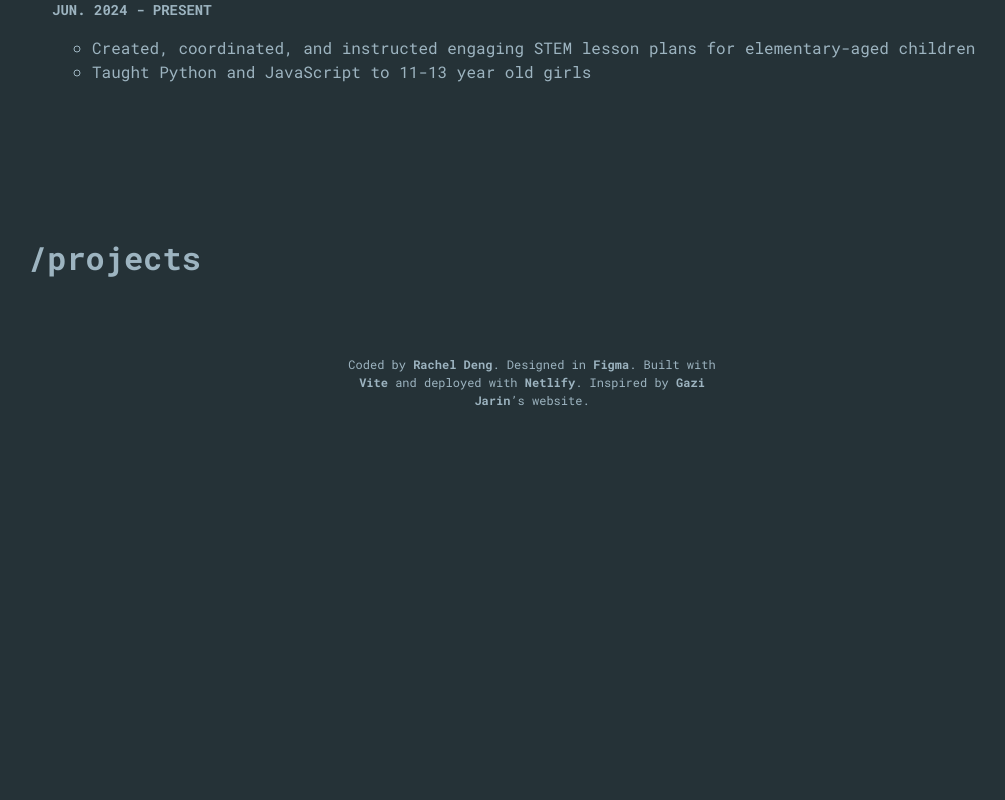
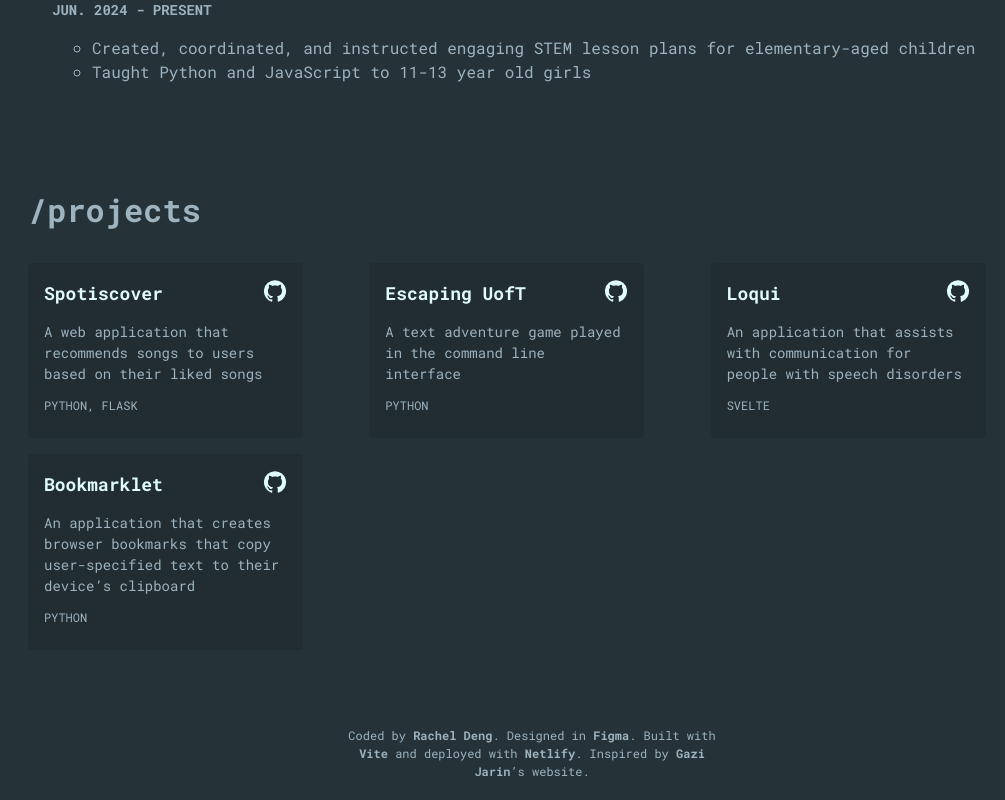
Before and after one commit to rachelkd/portfolio, a React (Vite) app: page / in a window 1280 px wide. Shown: the part 1572-2372 px from the top of the page, without its empty margins (108-1113 px from the left). Before the commit the page ends 2001 px from the top, so only its background shows below. Built offline with nearby package versions, Linux system fonts and the light colour scheme.

Commit message:
implemented projects page

```diff
--- /dev/null
+++ b/src/components/Cards.tsx
@@ -0,0 +1,51 @@
+import CustomCard from './CustomCard';
+import '../styles/Cards.css';
+
+interface ProjectItems {
+    githubLink: string;
+    desc: string;
+    technologiesUsed: string[];
+}
+
+const projectItems: { [key: string]: ProjectItems } = {
+    Spotiscover: {
+        githubLink: 'https://github.com/rachelkd/project2',
+        desc: 'A web application that recommends songs to users based on their liked songs',
+        technologiesUsed: ['Python', 'Flask'],
+    },
+    'Escaping UofT': {
+        githubLink: 'https://github.com/rachelkd/project1',
+        desc: 'A text adventure game played in the command line interface',
+        technologiesUsed: ['Python'],
+    },
+    Loqui: {
+        githubLink: 'https://github.com/DanielTong50/loqui',
+        desc: 'An application that assists with communication for people with speech disorders',
+        technologiesUsed: ['Svelte'],
+    },
+    Bookmarklet: {
+        githubLink: 'https://github.com/rachelkd/bookmarklet',
+        desc: 'An application that creates browser bookmarks that copy user-specified text to their device’s clipboard',
+        technologiesUsed: ['Python'],
+    },
+};
+
+const Cards = () => {
+    return (
+        <div className='cards-container'>
+            {Object.keys(projectItems).map((key) => (
+                <div className='card'>
+                    <CustomCard
+                        key={key}
+                        projectTitle={key}
+                        githubLink={projectItems[key].githubLink}
+                        desc={projectItems[key].desc}
+                        technologiesUsed={projectItems[key].technologiesUsed}
+                    />
+                </div>
+            ))}
+        </div>
+    );
+};
+
+export default Cards;
--- /dev/null
+++ b/src/components/CustomCard.tsx
@@ -0,0 +1,69 @@
+import { Fragment } from 'react';
+import Box from '@mui/material/Box';
+import Card from '@mui/material/Card';
+import CardContent from '@mui/material/CardContent';
+import Typography from '@mui/material/Typography';
+import GitHubIcon from '@mui/icons-material/GitHub';
+import '../styles/CustomCard.css';
+
+type Props = {
+    projectTitle: string;
+    githubLink: string;
+    desc: string;
+    technologiesUsed: string[];
+};
+
+const CustomCard = (props: Props) => {
+    return (
+        <div className='card'>
+            <Box sx={{ width: 275 }}>
+                <Card
+                    variant='elevation'
+                    sx={{
+                        backgroundColor: 'rgba(0, 0, 0, 0.1)',
+                        boxShadow: 'none',
+                    }}
+                >
+                    <Fragment>
+                        <CardContent>
+                            <Box
+                                sx={{
+                                    display: 'flex',
+                                    justifyContent: 'space-between',
+                                    alignItems: 'center',
+                                }}
+                            >
+                                <Typography variant='h5' color='primary.light'>
+                                    {props.projectTitle}
+                                </Typography>
+                                <a
+                                    className='projects-github-icon'
+                                    href={props.githubLink}
+                                    target='_blank'
+                                >
+                                    <GitHubIcon color='secondary' />
+                                </a>
+                            </Box>
+                            <Typography
+                                sx={{ fontSize: 14, padding: '1em 0 0 0' }}
+                            >
+                                {props.desc}
+                            </Typography>
+                            <Typography
+                                sx={{
+                                    fontSize: 12,
+                                    textTransform: 'uppercase',
+                                    padding: '1em 0 0 0',
+                                }}
+                            >
+                                {props.technologiesUsed.join(', ')}
+                            </Typography>
+                        </CardContent>
+                    </Fragment>
+                </Card>
+            </Box>
+        </div>
+    );
+};
+
+export default CustomCard;
--- a/src/components/JobsList.tsx
+++ b/src/components/JobsList.tsx
@@ -159,7 +159,6 @@
                     </ul>
                 </TabPanel>
             ))}
-            <Box sx={{ p: 3 }} />
         </Box>
     );
 }
--- a/src/components/pages/Projects.tsx
+++ b/src/components/pages/Projects.tsx
@@ -1,9 +1,12 @@
 import { FC } from 'react';
+import Cards from '../Cards';
+import '../../styles/Projects.css';
 
 const Projects: FC = () => {
     return (
-        <div className='projects' id='projects'>
+        <div className='projects-page' id='projects'>
             <h1>/projects</h1>
+            <Cards />
         </div>
     );
 };
--- /dev/null
+++ b/src/styles/Cards.css
@@ -0,0 +1,22 @@
+.cards-container {
+    display: grid;
+    width: 100%;
+    align-items: center;
+    grid-template-columns: repeat(3, 1fr);
+    gap: 1rem;
+}
+
+@media (max-width: 1050px) {
+    .cards-container {
+        grid-template-columns: repeat(2, 1fr);
+    }
+}
+
+@media (max-width: 700px) {
+    .cards-container {
+        display: flex;
+        flex-direction: column;
+        justify-content: center;
+        align-items: center;
+    }
+}
--- /dev/null
+++ b/src/styles/CustomCard.css
@@ -0,0 +1,3 @@
+.card {
+    width: fit-content;
+}
--- /dev/null
+++ b/src/styles/Projects.css
@@ -0,0 +1,3 @@
+.projects-page h1 {
+    padding-bottom: 2rem;
+}
--- a/src/theme.ts
+++ b/src/theme.ts
@@ -26,6 +26,10 @@
     typography: {
         fontFamily: '"Roboto Mono", sans-serif',
         fontSize: 14,
+        h5: {
+            fontSize: 18,
+            fontWeight: 700
+        }
     },
 };
 
```
